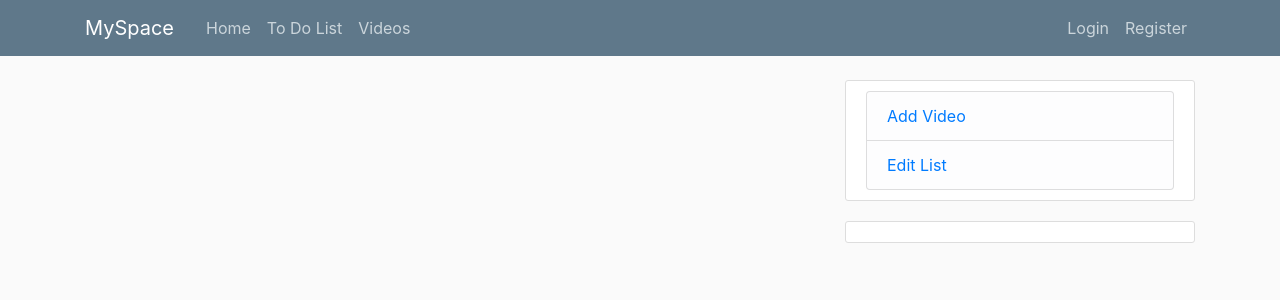
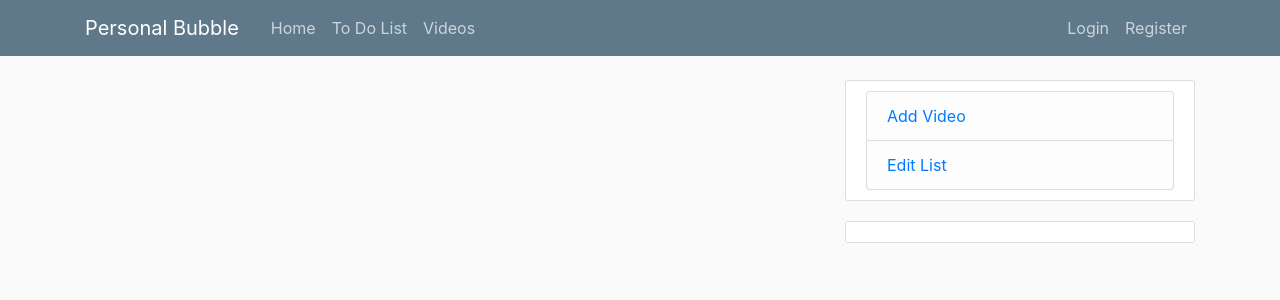
Before and after one commit to ianyechen/myspace, a Flask app: page /video/1 in a window 1280 px wide. Shown: the top 300 px of the page. Run offline with Flask 2, Linux system fonts and the light colour scheme; data that the repository does not hold is empty; some libraries are stand-ins or nearby versions.

Commit message:
Changed name to Personal Bubble

```diff
--- a/myspace/templates/layout.html
+++ b/myspace/templates/layout.html
@@ -16,9 +16,9 @@
     <link rel="stylesheet" type="text/css" href="{{ url_for('static', filename='main.css') }}">
 
     {% if title %}
-    <title>MySpace - {{ title }}</title>
+    <title>Personal Bubble - {{ title }}</title>
     {% else %}
-    <title>MySpace</title>
+    <title>Personal Bubble</title>
     {% endif %}
 </head>
 
@@ -27,7 +27,7 @@
     <header class="site-header">
         <nav class="navbar navbar-expand-md navbar-dark bg-steel fixed-top">
             <div class="container">
-                <a class="navbar-brand mr-4" href="/">MySpace</a>
+                <a class="navbar-brand mr-4" href="/">Personal Bubble</a>
                 <button class="navbar-toggler" type="button" data-toggle="collapse" data-target="#navbarToggle"
                     aria-controls="navbarToggle" aria-expanded="false" aria-label="Toggle navigation">
                     <span class="navbar-toggler-icon"></span>
--- a/myspace/templates/list.html
+++ b/myspace/templates/list.html
@@ -16,9 +16,9 @@
     <link rel="stylesheet" type="text/css" href="{{ url_for('static', filename='main.css') }}">
 
     {% if title %}
-    <title>MySpace - {{ title }}</title>
+    <title>Personal Bubble - {{ title }}</title>
     {% else %}
-    <title>MySpace</title>
+    <title>Personal Bubble</title>
     {% endif %}
 </head>
 
@@ -27,7 +27,7 @@
     <header class="site-header">
         <nav class="navbar navbar-expand-md navbar-dark bg-steel fixed-top">
             <div class="container">
-                <a class="navbar-brand mr-4" href="/">MySpace</a>
+                <a class="navbar-brand mr-4" href="/">Personal Bubble</a>
                 <button class="navbar-toggler" type="button" data-toggle="collapse" data-target="#navbarToggle"
                     aria-controls="navbarToggle" aria-expanded="false" aria-label="Toggle navigation">
                     <span class="navbar-toggler-icon"></span>
--- a/myspace/templates/video.html
+++ b/myspace/templates/video.html
@@ -16,9 +16,9 @@
     <link rel="stylesheet" type="text/css" href="{{ url_for('static', filename='main.css') }}">
 
     {% if title %}
-    <title>MySpace - {{ title }}</title>
+    <title>Personal Bubble - {{ title }}</title>
     {% else %}
-    <title>MySpace</title>
+    <title>Personal Bubble</title>
     {% endif %}
 </head>
 
@@ -27,7 +27,7 @@
     <header class="site-header">
         <nav class="navbar navbar-expand-md navbar-dark bg-steel fixed-top">
             <div class="container">
-                <a class="navbar-brand mr-4" href="/">MySpace</a>
+                <a class="navbar-brand mr-4" href="/">Personal Bubble</a>
                 <button class="navbar-toggler" type="button" data-toggle="collapse" data-target="#navbarToggle"
                     aria-controls="navbarToggle" aria-expanded="false" aria-label="Toggle navigation">
                     <span class="navbar-toggler-icon"></span>
```
